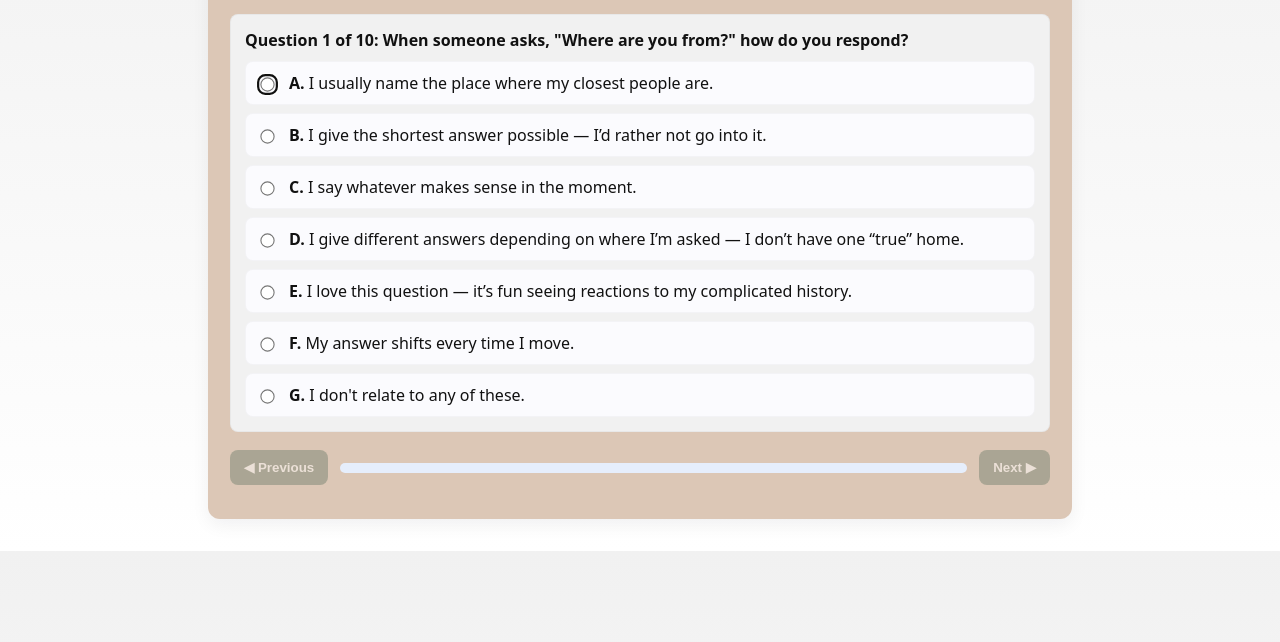
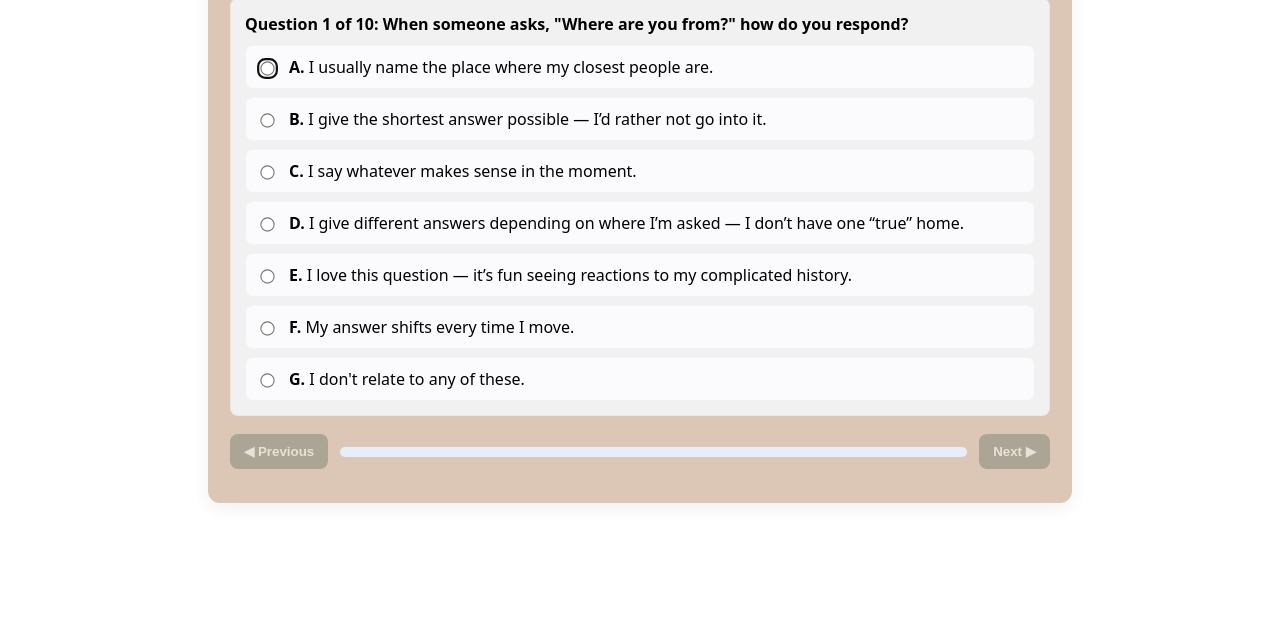
Before and after one commit to butterstick1/tck-quiz, a plain HTML site: page index.html in a window 1280 px wide. Shown: the part 158-800 px from the top of the page. Drawn offline with Linux system fonts and the light colour scheme.

Commit message:
Added iframe meta tags
Changed question 5 and background to 'transparent'

```diff
--- a/index.html
+++ b/index.html
@@ -3,6 +3,8 @@
 <head>
   <meta charset="utf-8" />
   <meta name="viewport" content="width=device-width,initial-scale=1" />
+  <meta http-equiv="X-Frame-Options" content="ALLOWALL">
+  <meta http-equiv="Content-Security-Policy" content="frame-ancestors *">
   <title>What is Your TCK Struggle & Strength?</title>
 <style>
 :root {
@@ -14,9 +16,8 @@
 body {
   font-family: system-ui, -apple-system, "Segoe UI", Roboto, "Helvetica Neue",
     Arial;
-  background: linear-gradient(180deg, #f1f1f1, #fff);
-  color: #111;
-  padding: 24px;
+  background: transparent;
+  padding: 8px;
 }
 .quiz-wrap {
   max-width: 820px;
@@ -408,14 +409,14 @@ const questions = [
     ]
   },
   {
-    text: 'What frustrates you about "home"?',
+    text: 'What does “home” mean to you?',
     options: [
-      { text: "Most people haven’t experienced as much as I have.", weights: A },
-      { text: "I don’t feel truly at home anywhere.", weights: B },
-      { text: "It keeps changing, so I’m not sure where it is.", weights: C },
-      { text: "I miss the places and people I’ve lost.", weights: D },
-      { text: "I’m not sure if I even have a “real” home.", weights: E },
-      { text: "I feel disconnected no matter where I go.", weights: F }
+      { text: "A place where people can finally understand me.", weights: A },
+      { text: "A place where I truly fit in and don’t feel like an outsider.", weights: B },
+      { text: "A temporary stop — it always shifts with the next move.", weights: C },
+      { text: "A place I’ve already lost or can’t get back to.", weights: D },
+      { text: 'A question I still can’t answer — I don’t know what “home” is for me.', weights: E },
+      { text: "Wherever the people I love most are.", weights: F }
     ]
   },
   {
```
